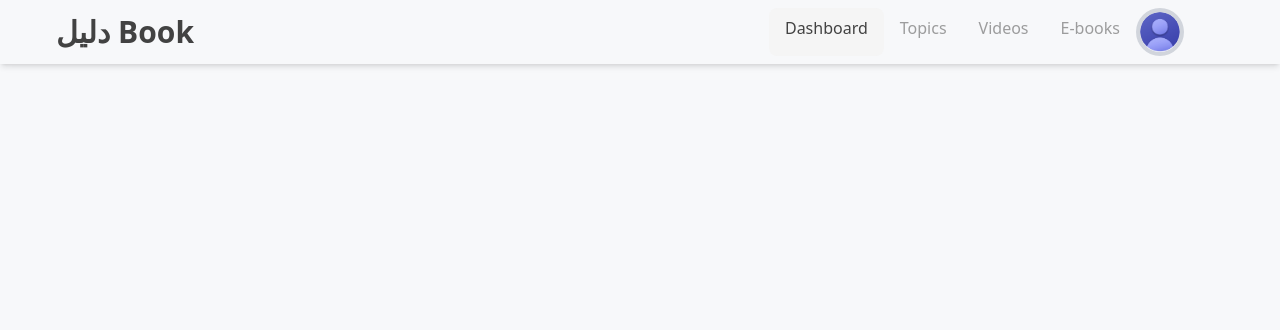
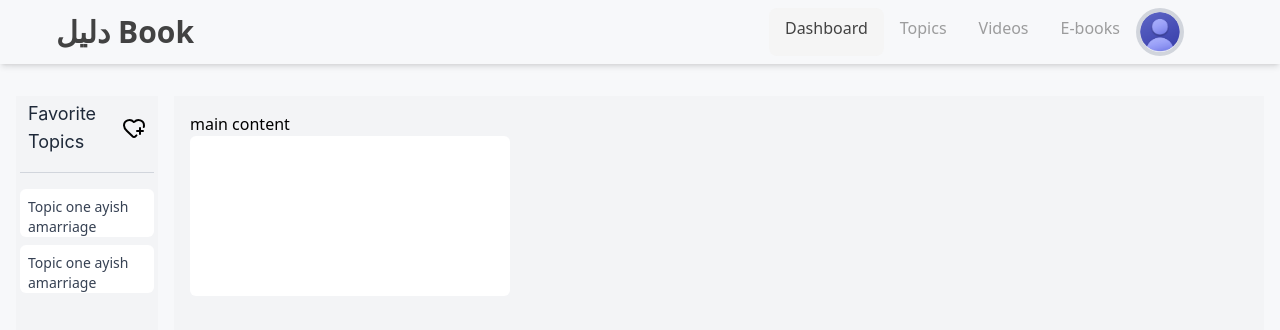
Before and after one commit to safalbk/dalilbook, a React (Vite) app in the folder frontend/dalilbook/: page / in a window 1280 px wide. Shown: the top 330 px of the page. Built offline with nearby package versions, Linux system fonts and the light colour scheme.

Commit message:
side bar and main content

```diff
--- a/frontend/dalilbook/src/pages/Home.jsx
+++ b/frontend/dalilbook/src/pages/Home.jsx
@@ -1,10 +1,48 @@
 import React from 'react'
+import { HeartPlus } from "lucide-react";
 
 function Home() {
   return (
-    <div className='bg-red-400'>Home
+    < >
+      <div className='mt-20'></div>
 
-    </div>
+      {/* main grid */}
+      <div class="grid grid-cols-8 gap-4 p-4">
+
+        {/* side bar section */}
+        <div class="col-span-1 bg-gray-100 p-1 min-h-screen">
+
+          <div className="px-2 flex items-center">
+            <h1 className="font-inter text-lg font-normal text-gray-800">
+              Favorite Topics
+            </h1>
+            <span className="ml-3">
+              <HeartPlus />
+            </span>
+          </div>
+
+          <div class="border-t-1 border-gray-300 w-full my-4"></div>
+          <div className='w-full h-12 bg-white text-sm rounded-md px-2 py-2 my-2'>
+            <p className='text-gray-700'>Topic one ayish amarriage</p>
+
+          </div>
+          <div className='w-full h-12 bg-white text-sm rounded-md px-2 py-2'>
+            <p className='text-gray-700'>Topic one ayish amarriage</p>
+
+          </div>
+        </div>
+
+        {/* main content section */}
+        <div class="col-span-7 bg-gray-100 p-4 min-h-screen"><div>
+          main content
+          <div className='w-80 h-40 bg-white rounded-md'></div>
+        </div></div>
+      </div>
+
+
+    </>
+
+
   )
 }
 
```
